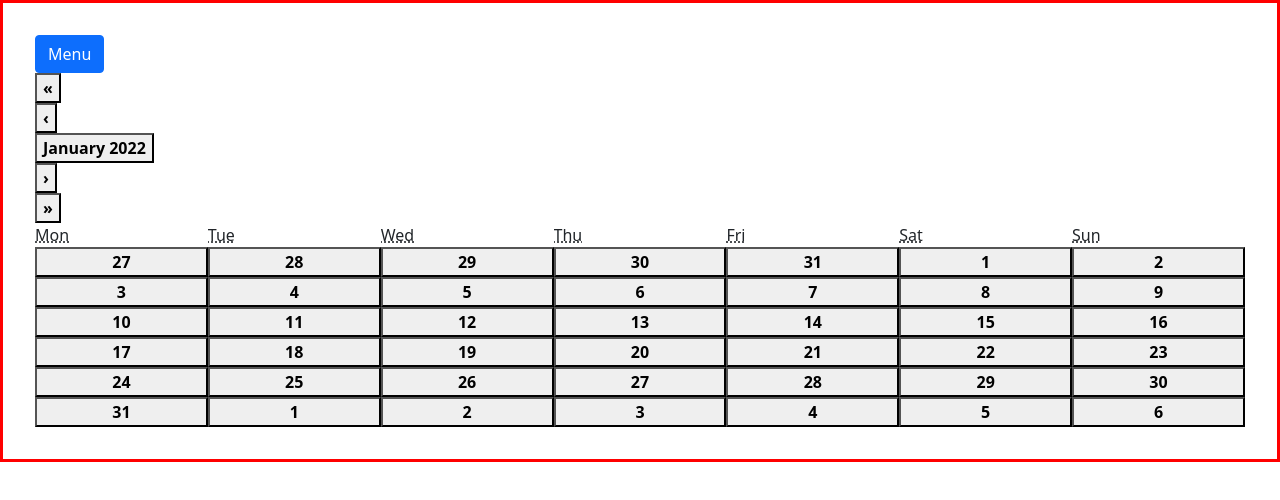
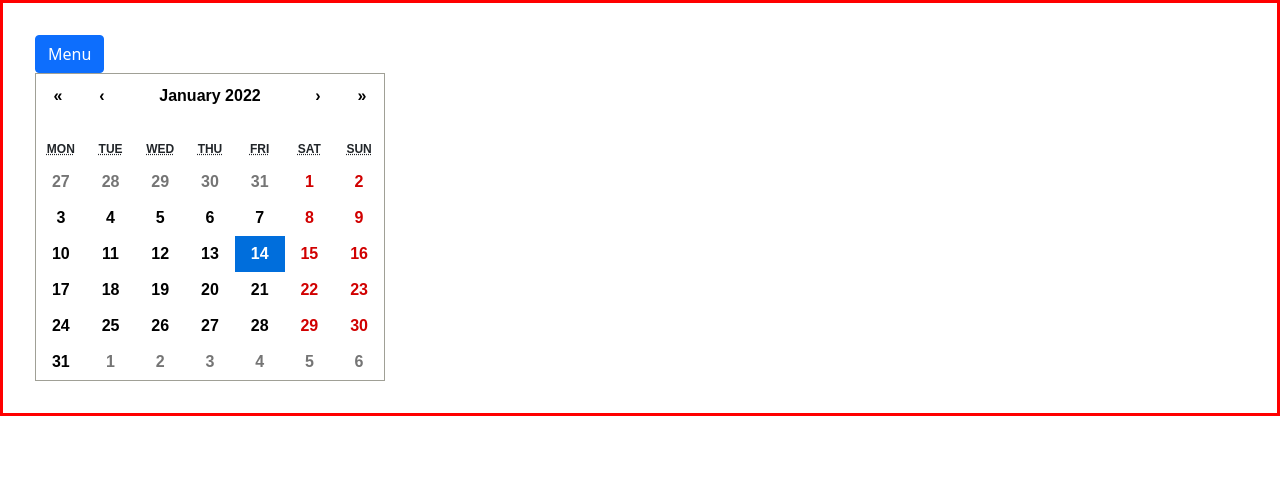
Before and after one commit to winsonliwh/react-tasks-manager, a React (Create React App) app in the folder taskmanager/: page /calendar in a window 1280 px wide. Shown: the top 500 px of the page. Built offline with nearby package versions, Linux system fonts and the light colour scheme.

Commit message:
add calendar style
Co-authored-by: Sing0424 <Sing0424@users.noreply.github.com>

```diff
--- a/taskmanager/src/Components/Calendarfunc.js
+++ b/taskmanager/src/Components/Calendarfunc.js
@@ -1,6 +1,7 @@
 import React, { useState } from 'react';
 import Calendar from 'react-calendar'
 import Menu from './Menu';
+import 'react-calendar/dist/Calendar.css';
 
 export default function Calendarfunc() {
     const [value, onChange] = useState(new Date());
@@ -8,7 +9,7 @@ export default function Calendarfunc() {
     return (
         <div>
             <Menu />
-            <Calendar onChange={onChange} value={value} />
+            <Calendar onChange={onChange} value={value} locale="en" />
         </div>
     )
 }
```
